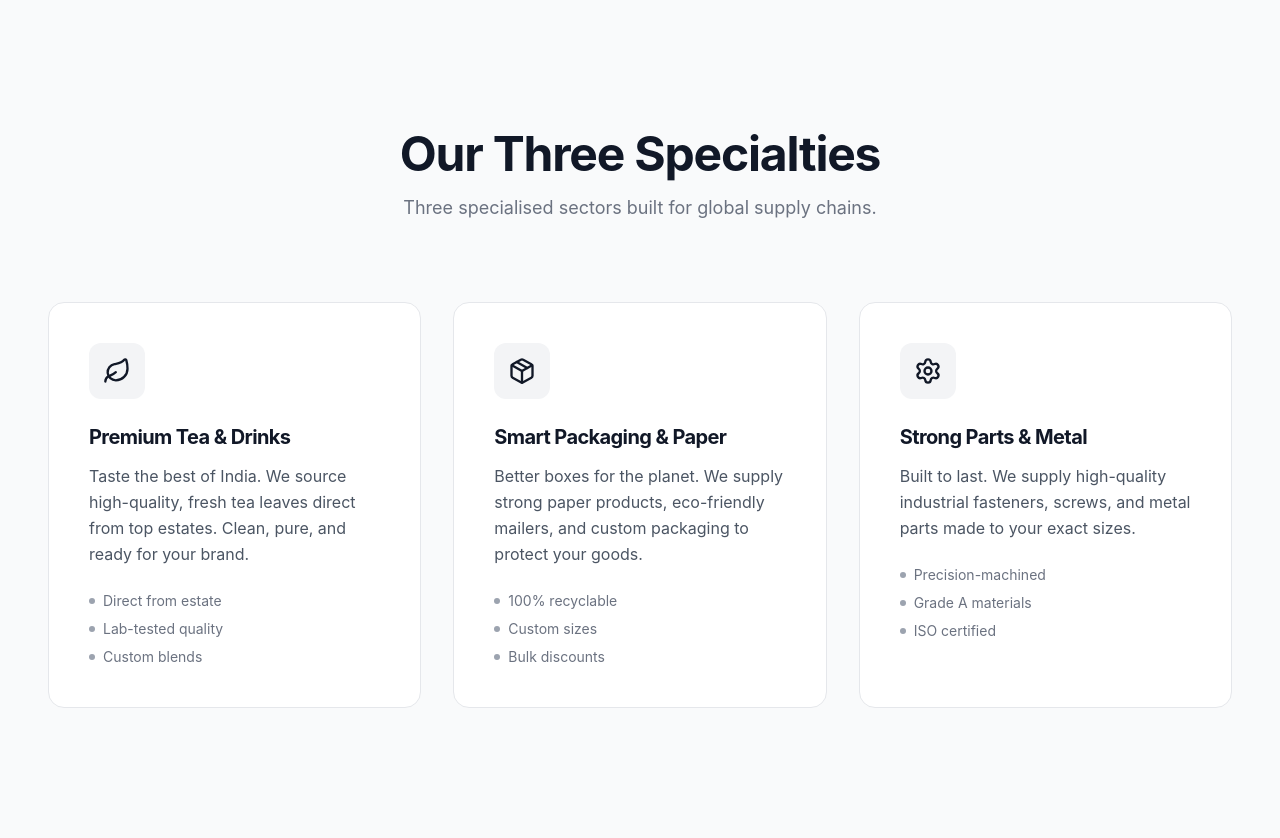
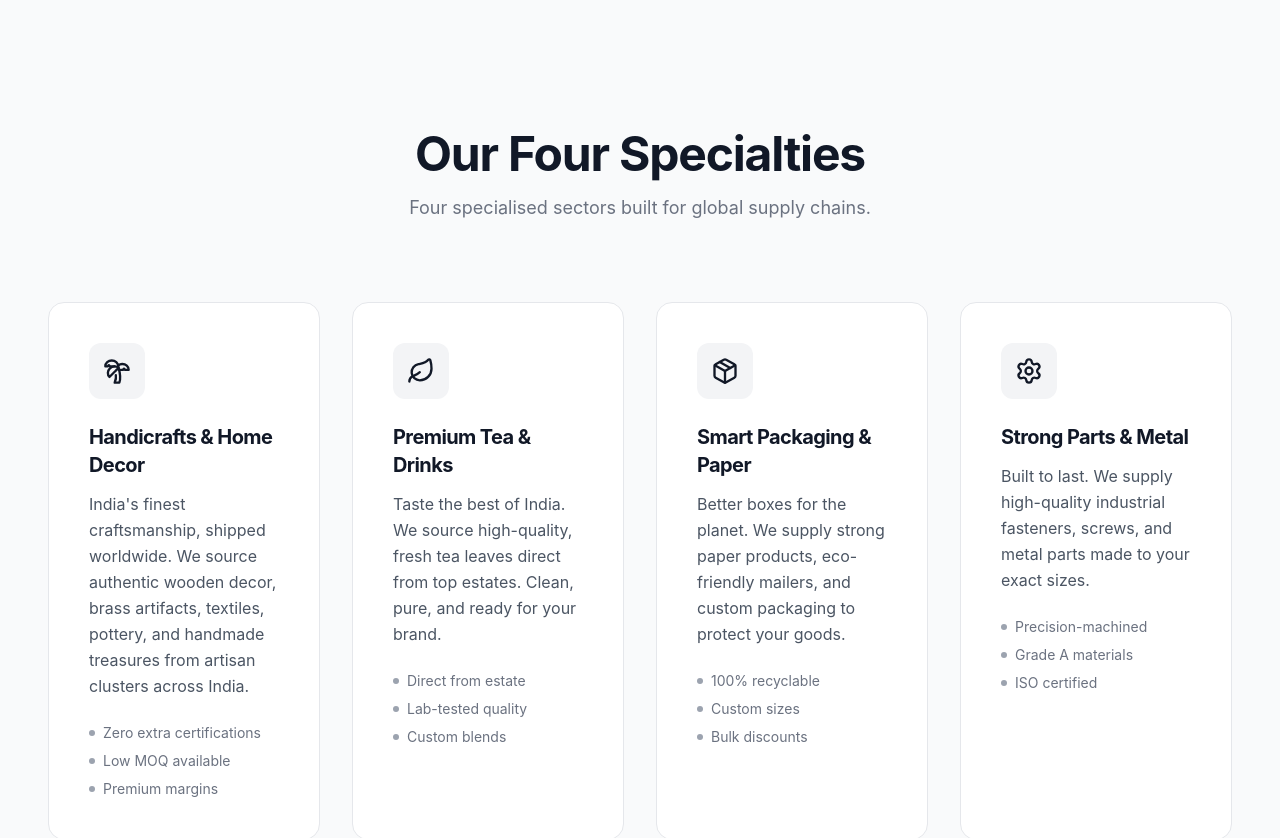
Before and after one commit to joshiljainn/OffPatternLabs, a Next.js app: page / in a window 1280 px wide. Shown: the part 1220-2058 px from the top of the page. Built offline with nearby package versions, Linux system fonts and the light colour scheme.

Commit message:
feat: add Handicrafts & Home Decor division, update SEO and inquiry form

```diff
--- a/app/page.tsx
+++ b/app/page.tsx
@@ -13,21 +13,24 @@ import Footer from "@/components/sourcing/Footer"
 export const metadata: Metadata = {
   title: "OffPattern Sourcing — India Sourcing & Global Trade Partner",
   description:
-    "We find the best products in India and ship them to your business. Premium tea, sustainable packaging, and industrial metal parts — with quality checks and seamless logistics.",
+    "We find the best products in India and ship them to your business. Handicrafts, home decor, premium tea, sustainable packaging, and industrial metal parts — with quality checks and seamless logistics.",
   keywords: [
     "India sourcing",
     "B2B sourcing India",
+    "handicrafts export India",
+    "home decor wholesale India",
     "tea export India",
     "packaging supplier India",
     "industrial fasteners India",
     "global trade",
     "procurement India",
     "India export partner",
+    "Indian handicrafts supplier",
   ],
   openGraph: {
     title: "OffPattern Sourcing — India Sourcing & Global Trade Partner",
     description:
-      "We find the best products in India and ship them to your business. Premium tea, sustainable packaging, and industrial metal parts.",
+      "We find the best products in India and ship them to your business. Handicrafts, home decor, premium tea, sustainable packaging, and industrial metal parts.",
     url: "https://offpatternlabs.com",
     siteName: "OffPattern Sourcing",
     type: "website",
--- a/components/sourcing/Divisions.tsx
+++ b/components/sourcing/Divisions.tsx
@@ -1,9 +1,16 @@
 "use client"
 
-import { Leaf, Package, Settings } from "lucide-react"
+import { Leaf, Package, Settings, Palmtree } from "lucide-react"
 import { motion } from "framer-motion"
 
 const divisions = [
+  {
+    icon: Palmtree,
+    title: "Handicrafts & Home Decor",
+    description:
+      "India's finest craftsmanship, shipped worldwide. We source authentic wooden decor, brass artifacts, textiles, pottery, and handmade treasures from artisan clusters across India.",
+    highlights: ["Zero extra certifications", "Low MOQ available", "Premium margins"],
+  },
   {
     icon: Leaf,
     title: "Premium Tea & Drinks",
@@ -43,10 +50,10 @@ export default function Divisions() {
       <div className="max-w-7xl mx-auto px-6 md:px-12">
         <div className="text-center max-w-2xl mx-auto mb-16 md:mb-20">
           <h2 className="text-3xl sm:text-4xl md:text-5xl font-bold text-gray-900 tracking-tight">
-            Our Three Specialties
+            Our Four Specialties
           </h2>
           <p className="mt-4 text-lg text-gray-500">
-            Three specialised sectors built for global supply chains.
+            Four specialised sectors built for global supply chains.
           </p>
         </div>
 
@@ -55,7 +62,7 @@ export default function Divisions() {
           initial="hidden"
           whileInView="show"
           viewport={{ once: true, margin: "-80px" }}
-          className="grid md:grid-cols-3 gap-8"
+          className="grid md:grid-cols-2 lg:grid-cols-4 gap-8"
         >
           {divisions.map((d) => {
             const Icon = d.icon
--- a/components/sourcing/InquiryForm.tsx
+++ b/components/sourcing/InquiryForm.tsx
@@ -4,6 +4,7 @@ import { useState, FormEvent } from "react"
 import { MessageCircle } from "lucide-react"
 
 const productOptions = [
+  "Handicrafts & Home Decor",
   "Premium Tea & Drinks",
   "Smart Packaging & Paper",
   "Strong Parts & Metal",
```
